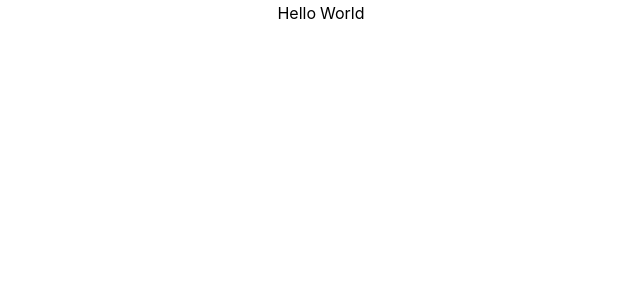
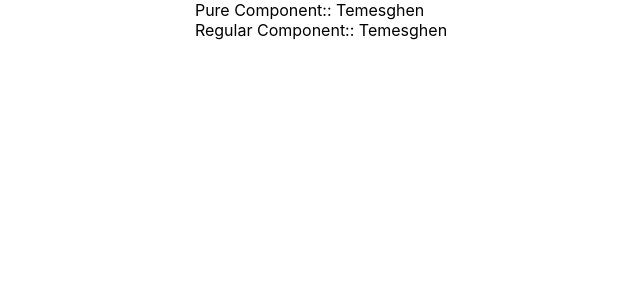
Before and after one commit to temesghentekeste/react-hello-world, a React (Create React App) app: page / in a window 1280 px wide. Shown: the top 300 px of the page, without its empty margins (319-959 px from the left). Built offline with nearby package versions, Linux system fonts and the light colour scheme.

Commit message:
Pure components

```diff
--- a/src/App.js
+++ b/src/App.js
@@ -18,6 +18,7 @@
 import LifeCycleA from './components/LifeCycleA';
 import FragmentDemo from './components/FragmentDemo';
 import Table from './components/Table';
+import ParentPureReg from './components/ParentPureReg'
 
 function App() {
   return (
@@ -47,8 +48,9 @@
     <Form/>
   <LifeCycleA/>
   <FragmentDemo/>
+  <Table/>
   */}
-  <Table/>
+    <ParentPureReg/>
     </div>
   );
 }
--- /dev/null
+++ b/src/components/ParentPureReg.js
@@ -0,0 +1,35 @@
+import React, { Component } from 'react'
+import PureComponent from './PureComponent'
+import RegularComponent from './RegularComponent'
+
+class ParentPureReg extends Component {
+
+  constructor(props) {
+    super(props)
+
+    this.state = {
+       name: 'Temesghen'
+    }
+  }
+
+  componentDidMount(){
+    setInterval(()=>{
+      this.setState({
+        name: 'Temesghen'
+      })
+    }, 2000);
+    console.log(this.state);
+  }
+
+  render() {
+    console.log('*****************Parent Component');
+    return (
+      <div>
+        <PureComponent name={this.state.name}/>
+        <RegularComponent name={this.state.name}/>
+      </div>
+    )
+  }
+}
+
+export default ParentPureReg
--- /dev/null
+++ b/src/components/PureComponent.js
@@ -0,0 +1,15 @@
+import React, { PureComponent } from 'react'
+
+class PureComponentDemo extends PureComponent {
+
+  render() {
+    console.log('Pure Component');
+    return (
+      <div>
+        Pure Component:: {this.props.name}
+      </div>
+    )
+  }
+}
+
+export default PureComponentDemo
--- /dev/null
+++ b/src/components/RegularComponent.js
@@ -0,0 +1,16 @@
+import React, { Component } from 'react'
+
+class RegularComponent extends Component {
+
+
+  render() {
+    console.log('Regular Component');
+    return (
+      <div>
+         Regular Component:: {this.props.name}
+      </div>
+    )
+  }
+}
+
+export default RegularComponent
```
Also changed, not shown: notes.txt.
